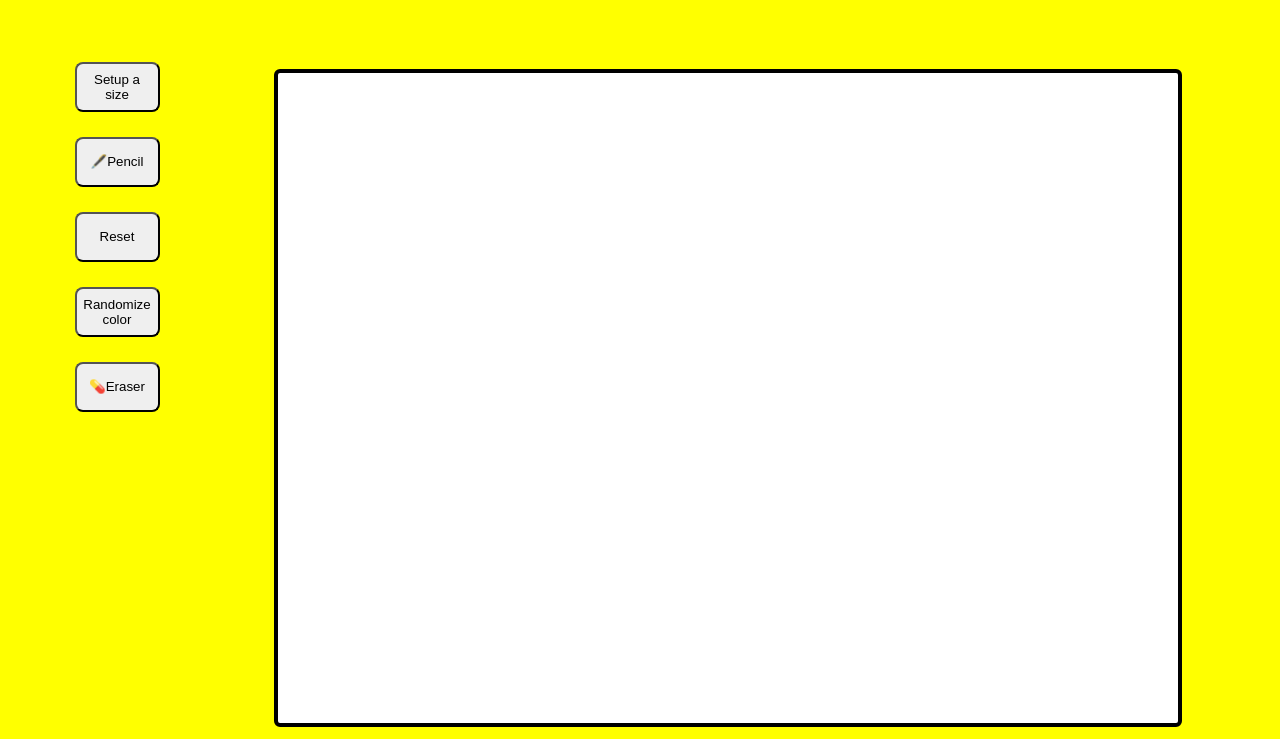
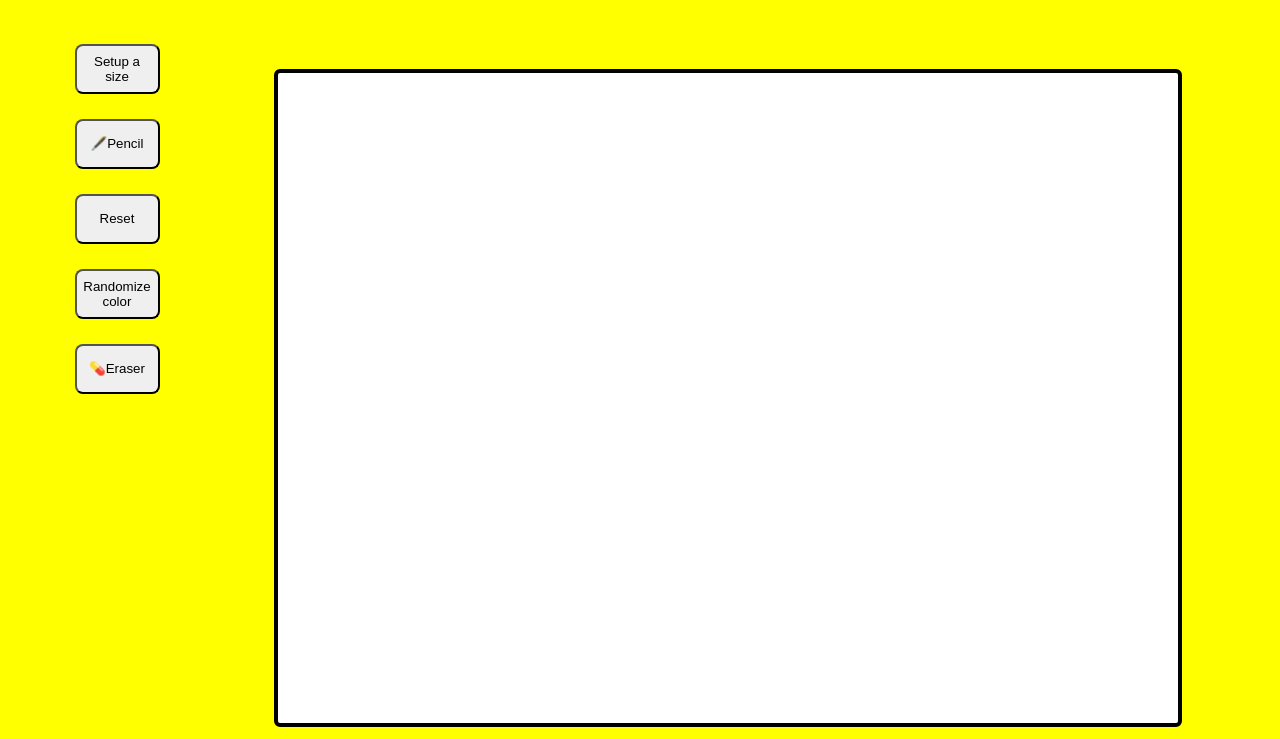
Before and after one commit to PrasidPoudel/etch-sketch, a plain HTML site: page index.html in a window 1280 px wide. Shown: the part 61-800 px from the top of the page. Drawn offline with Linux system fonts and the light colour scheme.

Commit message:
Modified some buttons and removed br tag

```diff
--- a/index.html
+++ b/index.html
@@ -11,11 +11,12 @@
      <h1 class="top">Etch a Sketch</h1>
     <div class="container">
         <div class="content">
-         <br><button class="size">Setup a size</button><br>
-         <button class="pencil">🖋️Pencil</button><br>
-         <button class='reset'>Reset</button><br>
-         <button class="darkening">Randomize color</button><br>
-         <button class="eraser">💊Eraser</button><br>
+         <div><button class="size">Setup a size</button></div>
+         <div><button class="pencil">🖋️Pencil</button></div>
+         <div><button class='reset'>Reset</button></div>
+         <div><button class="darkening">Randomize color</button></div>
+         <div><button class="eraser">💊Eraser</button></div>
+
         </div>
         <div class="i-hate-it">
           <div class="container-1"></div>
```
